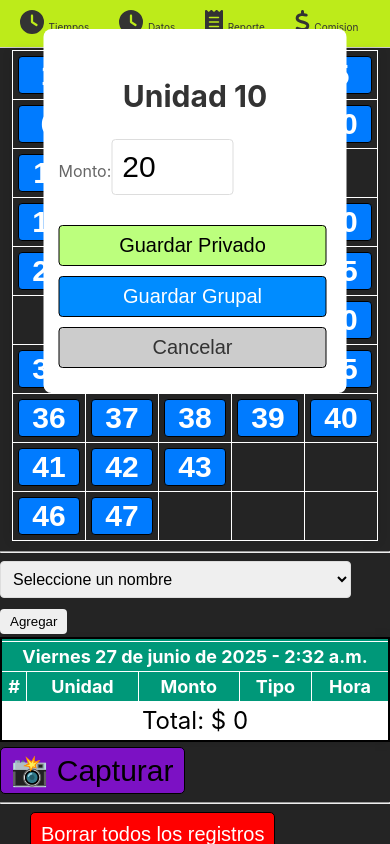
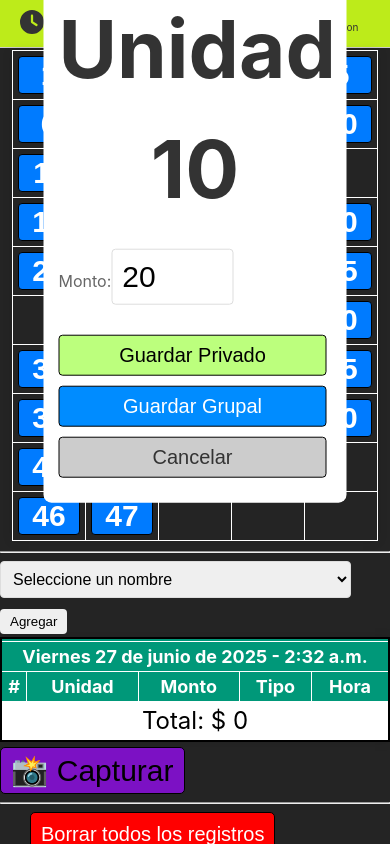
Before and after one commit to ingeabraham23/scooper, a React (Vite) app: page /#/comision in a window 390 px wide. Both pictures are taken after a click on the button "10". Shown: the top 844 px of the page. Built offline with nearby package versions, Linux system fonts and the light colour scheme.

Commit message:
tamaños mas grandes para tablet

```diff
--- a/src/components/FormularioUnidad.css
+++ b/src/components/FormularioUnidad.css
@@ -9,13 +9,13 @@
     background-color: #ffffff;
     border-radius: 8px;
     z-index: 1000;
-    width: 200px;
+    width: 400px;
     max-width: 90%;
   }
 
-  .form-container-comision h3 {
+  .form-container-comision h1 {
     margin-bottom: 20px;
-    font-size: 30px;
+    font-size: 80px;
     color: #333;
     text-align: center;
   }
@@ -37,6 +37,8 @@
     border: 1px solid #ddd;
     border-radius: 4px;
     font-size: 4em;
+    width: 200px;
+    max-width: 90%;
   }
 
   .form-container-comision button {
--- a/src/components/FormularioUnidad.jsx
+++ b/src/components/FormularioUnidad.jsx
@@ -18,7 +18,7 @@ const FormularioUnidad = ({ unidad, onGuardar, onCancelar }) => {
 
   return (
     <div className="form-container-comision">
-      <h3>Unidad {unidad}</h3>
+      <h1>Unidad {unidad}</h1>
       <form>
         <label>
           Monto:
--- a/src/components/Reloj.css
+++ b/src/components/Reloj.css
@@ -1,13 +1,15 @@
 .button-timer {
     background-color: #ffffff; /* Cambia el color de fondo */
     color: rgb(0, 0, 0); /* Cambia el color del texto */
-    font-size: 30px;
+    font-size: 50px;
     font-weight: bold;
     padding: 2px; /* Aumenta el espacio alrededor del texto */
     border: 1px solid #000; /* Elimina el borde */
     border-radius: 5px; /* Agrega bordes redondeados */
     cursor: pointer; /* Cambia el cursor al pasar por encima */
     transition: background-color 0.3s ease; /* Agrega una transición */
+    width: 340px;
+    height: 80px;
   }
 
   .small-text {
--- a/src/components/Tiempos.css
+++ b/src/components/Tiempos.css
@@ -40,6 +40,7 @@ body {
   transition: background-color 0.3s ease; /* Agrega una transición */
   margin-right: 5px;
   font-weight: bold;
+  width: 100px;
 }
 
 /* Estilo para el botón deshabilitado */
@@ -60,6 +61,7 @@ body {
   transition: background-color 0.3s ease; /* Agrega una transición */
   margin-right: 5px;
   font-weight: bold;
+  width: 100px;
 }
 
 .amotac {
@@ -158,6 +160,8 @@ body {
   transition: background-color 0.3s ease; /* Agrega una transición */
   margin-right: 30px;
   margin-left: 30px;
+  width: 100px;
+  height: 100px;
 }
 
 button:hover {
@@ -559,13 +563,6 @@ table {
   font-size: 24px;
   font-weight: bold;
 }
-
-
-
-
-
-
-
 
 
 
@@ -1708,6 +1705,8 @@ table {
   border-radius: 5px; /* Agrega bordes redondeados */
   cursor: pointer; /* Cambia el cursor al pasar por encima */
   transition: background-color 0.3s ease; /* Agrega una transición */
+  width: 100px;
+  height: 50px;
 }
 
 .hora-registro-container{
```
